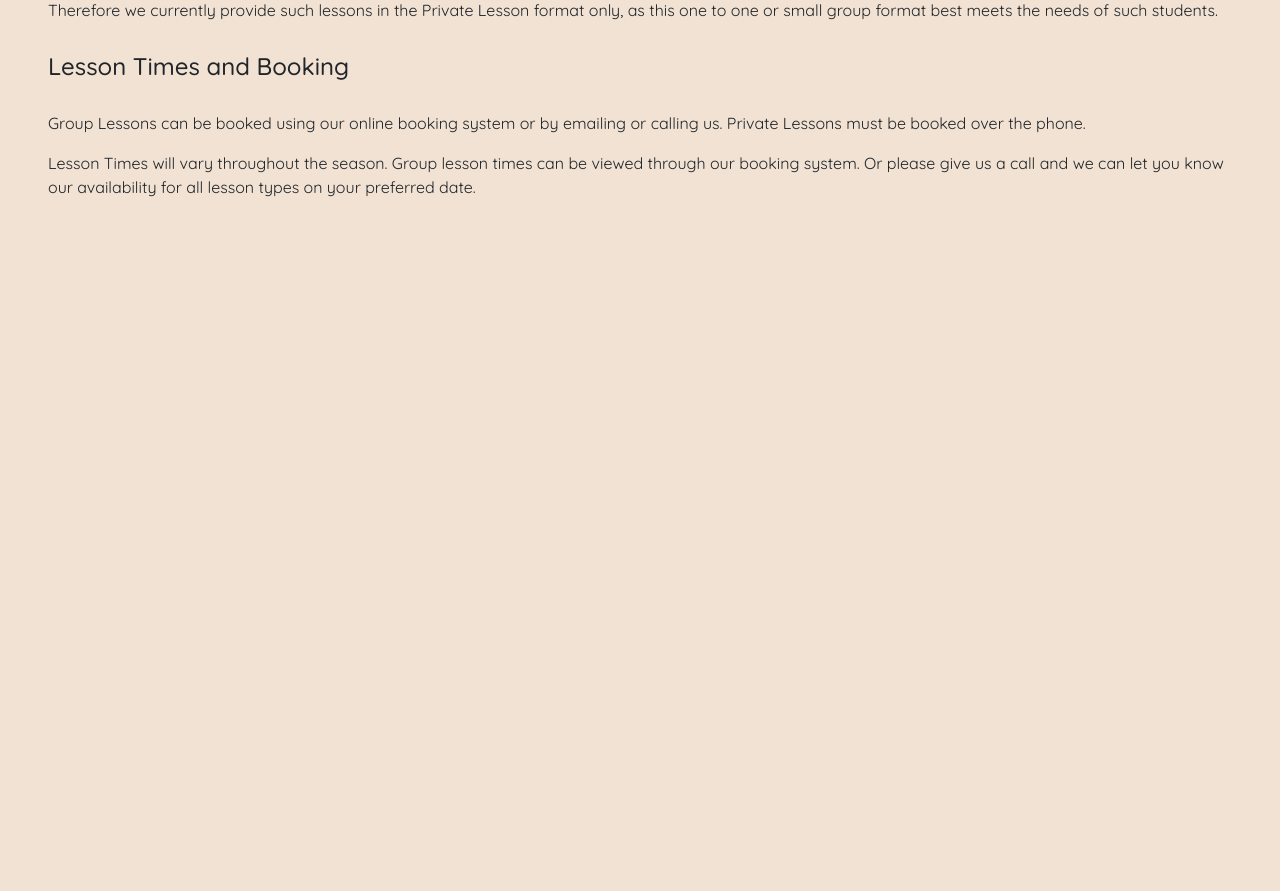
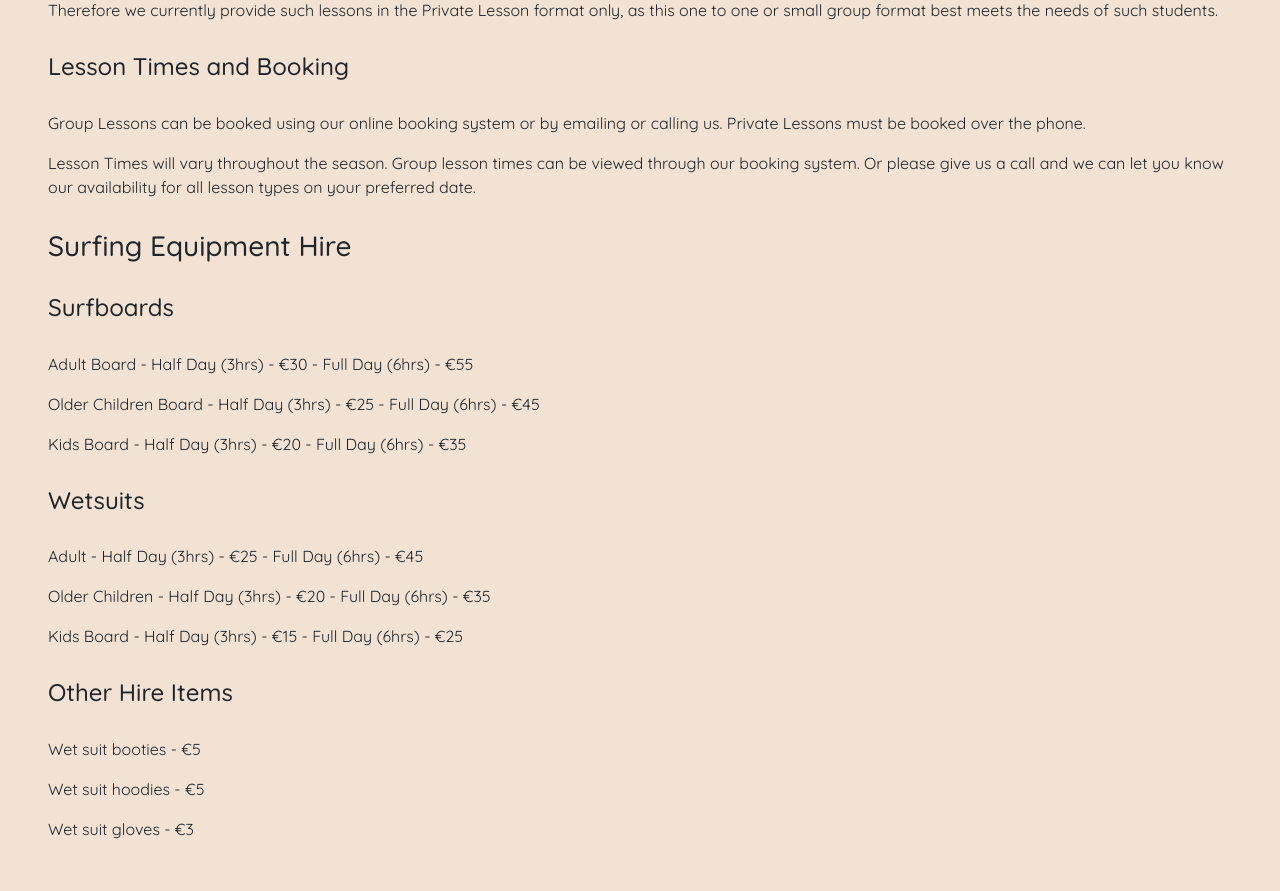
Before and after one commit to fenton1000/mf-portfolio-four-kerry-surf-school, a Django app: page / in a window 1280 px wide. Shown: the part 1380-2271 px from the top of the page. Before the commit the page ends 1577 px from the top, so only its background shows below. Run offline with Django 3.2, Linux system fonts and the light colour scheme; some libraries are stand-ins or nearby versions.

Commit message:
Add hire info

```diff
--- a/static/js/script.js
+++ b/static/js/script.js
@@ -3,9 +3,9 @@ $(document).ready(function() {
     function changeHomeView() {
         if (window.matchMedia("(max-width: 650px)").matches) {
             $( "#accordion" ).removeClass( "make-div-disappear" ).addClass( "make-div-appear" );
-            $( "#cards, #lessoninfo" ).removeClass( "make-div-appear" ).addClass( "make-div-disappear" );
+            $( "#cards, #lessoninfo, #hireinfo" ).removeClass( "make-div-appear" ).addClass( "make-div-disappear" );
         } else {
-            $( "#cards, #lessoninfo" ).removeClass( "make-div-disappear" ).addClass( "make-div-appear" );
+            $( "#cards, #lessoninfo, #hireinfo" ).removeClass( "make-div-disappear" ).addClass( "make-div-appear" );
             $( "#accordion" ).removeClass( "make-div-appear" ).addClass( "make-div-disappear" );
         }
     }
--- a/templates/index.html
+++ b/templates/index.html
@@ -21,7 +21,8 @@
                                 <h3 class="top-margin-30">Surfing Lessons</h3>
                                 <h4 class="top-margin-30">Group Lessons - €50 per student</h4>
                                 <p class="top-margin-30">
-                                    Group lessons are our most popular option and are provided in Kids groups (6 - 11 yrs),
+                                    Group lessons are our most popular option and are provided in Kids groups (6 - 11
+                                    yrs),
                                     Older Childern (12 - 16 yrs) and Adult groups at beginner and intermediate level.
                                     All necessary surfing equipment including wetsuits and boards
                                     are provided with these lessons.
@@ -51,13 +52,15 @@
                                 <h4 class="top-margin-30">Advanced Lessons</h4>
                                 <p class="top-margin-30">
                                     We typically find that as a more advanced surfer you will typically only come
-                                    looking for a lesson occasionally if there is a particular skill you want to work on.
+                                    looking for a lesson occasionally if there is a particular skill you want to work
+                                    on.
                                     Therefore we currently provide such lessons in the Private Lesson format only,
                                     as this one to one or small group format best meets the needs of such students.
                                 </p>
                                 <h4 class="top-margin-30">Lesson Times and Booking</h4>
                                 <p class="top-margin-30">
-                                    Group Lessons can be booked using our online booking system or by emailing or calling us.
+                                    Group Lessons can be booked using our online booking system or by emailing or
+                                    calling us.
                                     Private Lessons must be booked over the phone.
                                 </p>
                                 <p>Lesson Times will vary throughout the season.
@@ -80,7 +83,27 @@
                     <div id="collapseTwo" class="accordion-collapse collapse" aria-labelledby="headingTwo"
                         data-bs-parent="#accordionExample">
                         <div class="accordion-body">
-                            This is the gear info!!
+                            <div class="mx-2 mx-md-5">
+                                <h3 class="top-margin-30">Surfing Equipment Hire</h3>
+                                <h4 class="top-margin-30">Surfboards</h4>
+                                <p class="top-margin-30">
+                                    Adult Board - Half Day (3hrs) - €30 - Full Day (6hrs) - €55
+                                </p>
+                                <p>Older Children Board - Half Day (3hrs) - €25 - Full Day (6hrs) - €45</p>
+                                <p>Kids Board - Half Day (3hrs) - €20 - Full Day (6hrs) - €35</p>
+                                <h4 class="top-margin-30">Wetsuits</h4>
+                                <p class="top-margin-30">
+                                    Adult - Half Day (3hrs) - €25 - Full Day (6hrs) - €45
+                                </p>
+                                <p>Older Children - Half Day (3hrs) - €20 - Full Day (6hrs) - €35</p>
+                                <p>Kids Board - Half Day (3hrs) - €15 - Full Day (6hrs) - €25</p>
+                                <h4 class="top-margin-30">Other Hire Items</h4>
+                                <p class="top-margin-30">
+                                    Wet suit booties - €5
+                                </p>
+                                <p>Wet suit hoodies - €5</p>
+                                <p>Wet suit gloves - €3</p>
+                            </div>
                         </div>
                     </div>
                 </div>
@@ -114,7 +137,7 @@
                             alt="Two surfboards lying on a sandy beach">
                         <div class="card-body">
                             <h2 class="card-title text-styling">Info on Hiring Gear</h2>
-                            <a href="#" class="btn light-blue-btn-bg-color text-styling">Click Here!!</a>
+                            <a href="#hireinfo" class="btn light-blue-btn-bg-color text-styling">Click Here!!</a>
                         </div>
                     </div>
                 </div>
@@ -170,5 +193,26 @@
             for all lesson types on your preferred date.
         </p>
     </div>
+    <div id="hireinfo" class="mx-2 mx-md-5">
+        <h3 class="top-margin-30">Surfing Equipment Hire</h3>
+        <h4 class="top-margin-30">Surfboards</h4>
+        <p class="top-margin-30">
+            Adult Board - Half Day (3hrs) - €30 - Full Day (6hrs) - €55
+        </p>
+        <p>Older Children Board - Half Day (3hrs) - €25 - Full Day (6hrs) - €45</p>
+        <p>Kids Board - Half Day (3hrs) - €20 - Full Day (6hrs) - €35</p>
+        <h4 class="top-margin-30">Wetsuits</h4>
+        <p class="top-margin-30">
+            Adult - Half Day (3hrs) - €25 - Full Day (6hrs) - €45
+        </p>
+        <p>Older Children - Half Day (3hrs) - €20 - Full Day (6hrs) - €35</p>
+        <p>Kids Board - Half Day (3hrs) - €15 - Full Day (6hrs) - €25</p>
+        <h4 class="top-margin-30">Other Hire Items</h4>
+        <p class="top-margin-30">
+            Wet suit booties - €5
+        </p>
+        <p>Wet suit hoodies - €5</p>
+        <p>Wet suit gloves - €3</p>
+    </div>
 </main>
 {% endblock %}
```
